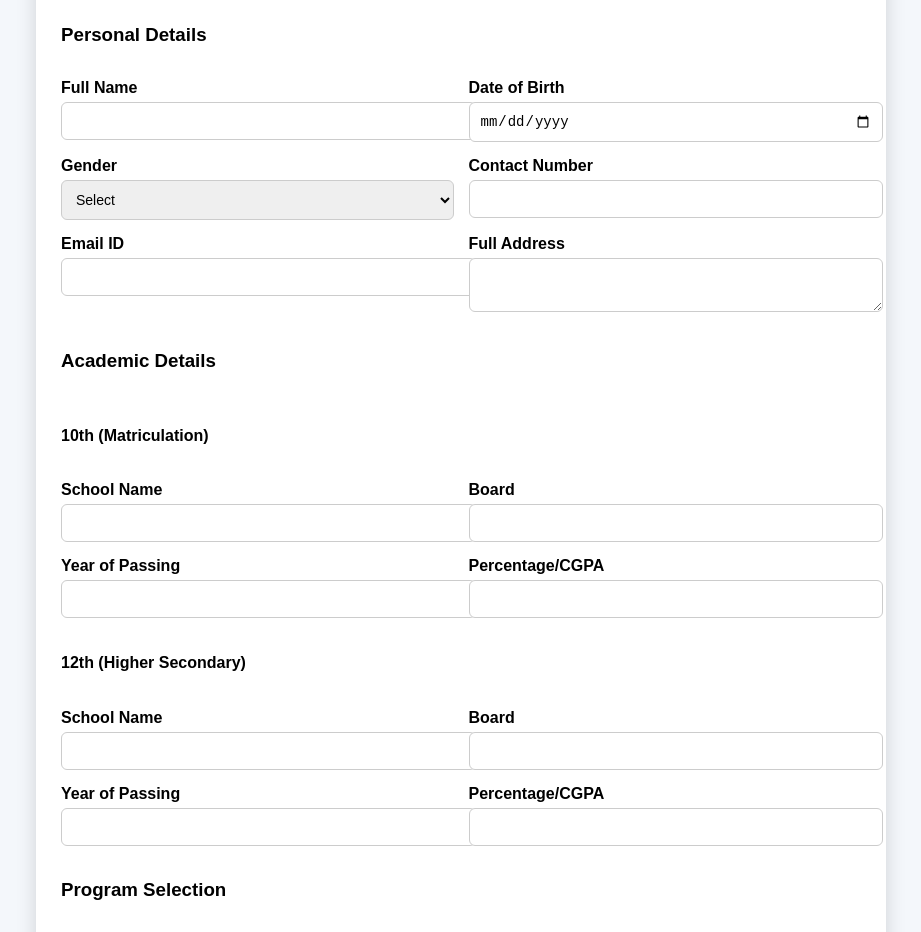
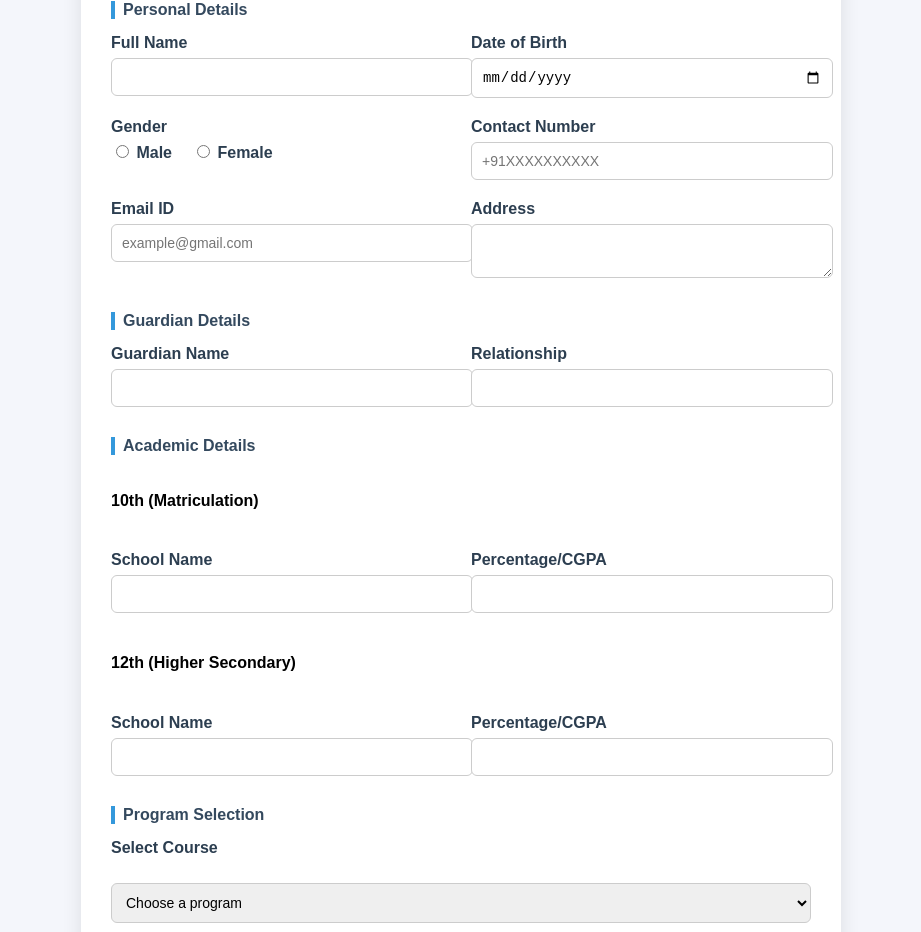
Before and after one commit to manashamin/future-academy-demo, a plain HTML site: page index.html in a window 1280 px wide. Shown: the part 188-1120 px from the top of the page, without its empty margins (179-1100 px from the left). Drawn offline with Linux system fonts and the light colour scheme.

Commit message:
Update index.html

```diff
--- a/index.html
+++ b/index.html
@@ -7,30 +7,40 @@
   <style>
     body {
       font-family: Arial, sans-serif;
-      background: #f4f7fb;
+      background: #f4f6fb;
       margin: 0;
       padding: 0;
     }
     .container {
-      max-width: 800px;
+      max-width: 700px;
       margin: 40px auto;
-      background: #fff;
-      padding: 25px;
+      background: #ffffff;
+      padding: 30px;
       border-radius: 10px;
-      box-shadow: 0 6px 20px rgba(0,0,0,0.15);
+      box-shadow: 0 8px 20px rgba(0,0,0,0.1);
     }
-    h1, h2 {
+    h1 {
       text-align: center;
       color: #2c3e50;
+      margin-bottom: 5px;
+    }
+    h2 {
+      text-align: center;
+      color: #34495e;
+      margin-top: 0;
+      font-size: 18px;
+      font-weight: normal;
+      margin-bottom: 25px;
     }
     form {
       display: grid;
-      gap: 15px;
+      gap: 20px;
     }
     label {
       font-weight: bold;
       display: block;
-      margin-bottom: 5px;
+      margin-bottom: 6px;
+      color: #2c3e50;
     }
     input, select, textarea {
       width: 100%;
@@ -39,12 +49,19 @@
       border-radius: 6px;
       font-size: 14px;
     }
-    .grid {
+    .grid-2 {
       display: grid;
-      gap: 15px;
+      grid-template-columns: 1fr 1fr;
+      gap: 20px;
     }
-    .grid-2 {
-      grid-template-columns: 1fr 1fr;
+    .radio-group {
+      display: flex;
+      gap: 20px;
+      align-items: center;
+      margin-top: 6px;
+    }
+    .radio-group input {
+      width: auto;
     }
     button {
       padding: 12px;
@@ -58,6 +75,15 @@
     button:hover {
       background: #2980b9;
     }
+    .section-title {
+      font-size: 16px;
+      font-weight: bold;
+      color: #34495e;
+      margin-bottom: -5px;
+      margin-top: 10px;
+      border-left: 4px solid #3498db;
+      padding-left: 8px;
+    }
   </style>
 </head>
 <body>
@@ -65,9 +91,10 @@
     <h1>Future Academy</h1>
     <h2>Admission Form</h2>
     <form id="admissionForm">
+
       <!-- Personal Details -->
-      <h3>Personal Details</h3>
-      <div class="grid grid-2">
+      <div class="section-title">Personal Details</div>
+      <div class="grid-2">
         <div>
           <label for="fullName">Full Name</label>
           <input type="text" id="fullName" name="fullName" required>
@@ -77,49 +104,52 @@
           <input type="date" id="dob" name="dob" required>
         </div>
       </div>
-      <div class="grid grid-2">
+
+      <div class="grid-2">
         <div>
-          <label for="gender">Gender</label>
-          <select id="gender" name="gender" required>
-            <option value="">Select</option>
-            <option>Male</option>
-            <option>Female</option>
-            <option>Other</option>
-          </select>
+          <label>Gender</label>
+          <div class="radio-group">
+            <label><input type="radio" name="gender" value="Male" required> Male</label>
+            <label><input type="radio" name="gender" value="Female"> Female</label>
+          </div>
         </div>
         <div>
           <label for="contact">Contact Number</label>
-          <input type="tel" id="contact" name="contact" required>
+          <input type="tel" id="contact" name="contact" placeholder="+91XXXXXXXXXX" required>
         </div>
       </div>
-      <div class="grid grid-2">
+
+      <div class="grid-2">
         <div>
           <label for="email">Email ID</label>
-          <input type="email" id="email" name="email" required>
+          <input type="email" id="email" name="email" placeholder="example@gmail.com" required>
         </div>
         <div>
-          <label for="address">Full Address</label>
+          <label for="address">Address</label>
           <textarea id="address" name="address" rows="2" required></textarea>
         </div>
       </div>
 
+      <!-- Guardian Details -->
+      <div class="section-title">Guardian Details</div>
+      <div class="grid-2">
+        <div>
+          <label for="guardianName">Guardian Name</label>
+          <input type="text" id="guardianName" name="guardianName" required>
+        </div>
+        <div>
+          <label for="guardianRelation">Relationship</label>
+          <input type="text" id="guardianRelation" name="guardianRelation" required>
+        </div>
+      </div>
+
       <!-- Academic Details -->
-      <h3>Academic Details</h3>
+      <div class="section-title">Academic Details</div>
       <h4>10th (Matriculation)</h4>
-      <div class="grid grid-2">
+      <div class="grid-2">
         <div>
           <label for="school10">School Name</label>
           <input type="text" id="school10" name="school10" required>
-        </div>
-        <div>
-          <label for="board10">Board</label>
-          <input type="text" id="board10" name="board10" required>
-        </div>
-      </div>
-      <div class="grid grid-2">
-        <div>
-          <label for="year10">Year of Passing</label>
-          <input type="number" id="year10" name="year10" required>
         </div>
         <div>
           <label for="percent10">Percentage/CGPA</label>
@@ -128,20 +158,10 @@
       </div>
 
       <h4>12th (Higher Secondary)</h4>
-      <div class="grid grid-2">
+      <div class="grid-2">
         <div>
           <label for="school12">School Name</label>
           <input type="text" id="school12" name="school12" required>
-        </div>
-        <div>
-          <label for="board12">Board</label>
-          <input type="text" id="board12" name="board12" required>
-        </div>
-      </div>
-      <div class="grid grid-2">
-        <div>
-          <label for="year12">Year of Passing</label>
-          <input type="number" id="year12" name="year12" required>
         </div>
         <div>
           <label for="percent12">Percentage/CGPA</label>
@@ -150,7 +170,7 @@
       </div>
 
       <!-- Program Selection -->
-      <h3>Program Selection</h3>
+      <div class="section-title">Program Selection</div>
       <label for="course">Select Course</label>
       <select id="course" name="course" required>
         <option value="">Choose a program</option>
@@ -161,17 +181,6 @@
         <option>MBA</option>
         <option>M.Tech</option>
       </select>
-
-      <!-- Document Uploads -->
-      <h3>Upload Documents</h3>
-      <label for="photo">Passport Size Photograph</label>
-      <input type="file" id="photo" name="photo" accept="image/*" required>
-      <label for="marks10">10th Marksheet</label>
-      <input type="file" id="marks10" name="marks10" accept=".pdf,.jpg,.png" required>
-      <label for="marks12">12th Marksheet</label>
-      <input type="file" id="marks12" name="marks12" accept=".pdf,.jpg,.png" required>
-      <label for="idproof">ID Proof (Aadhar/Passport)</label>
-      <input type="file" id="idproof" name="idproof" accept=".pdf,.jpg,.png" required>
 
       <!-- Declaration -->
       <div>
@@ -187,7 +196,25 @@
   <script>
     document.getElementById('admissionForm').addEventListener('submit', function(e) {
       e.preventDefault();
-      alert('Your application has been submitted successfully! (Demo only)');
+
+      const phone = document.getElementById('contact').value.trim();
+      const email = document.getElementById('email').value.trim();
+
+      // Phone validation (+91 + 10 digits)
+      const phonePattern = /^\+91\d{10}$/;
+      if (!phonePattern.test(phone)) {
+        alert("Phone number must start with +91 and contain exactly 10 digits.");
+        return;
+      }
+
+      // Email validation (must end with @gmail.com)
+      if (!email.endsWith("@gmail.com")) {
+        alert("Email must be a valid Gmail address (ending with @gmail.com).");
+        return;
+      }
+
+      alert('Your application has been submitted successfully!');
+      this.reset();
     });
   </script>
 </body>
```
